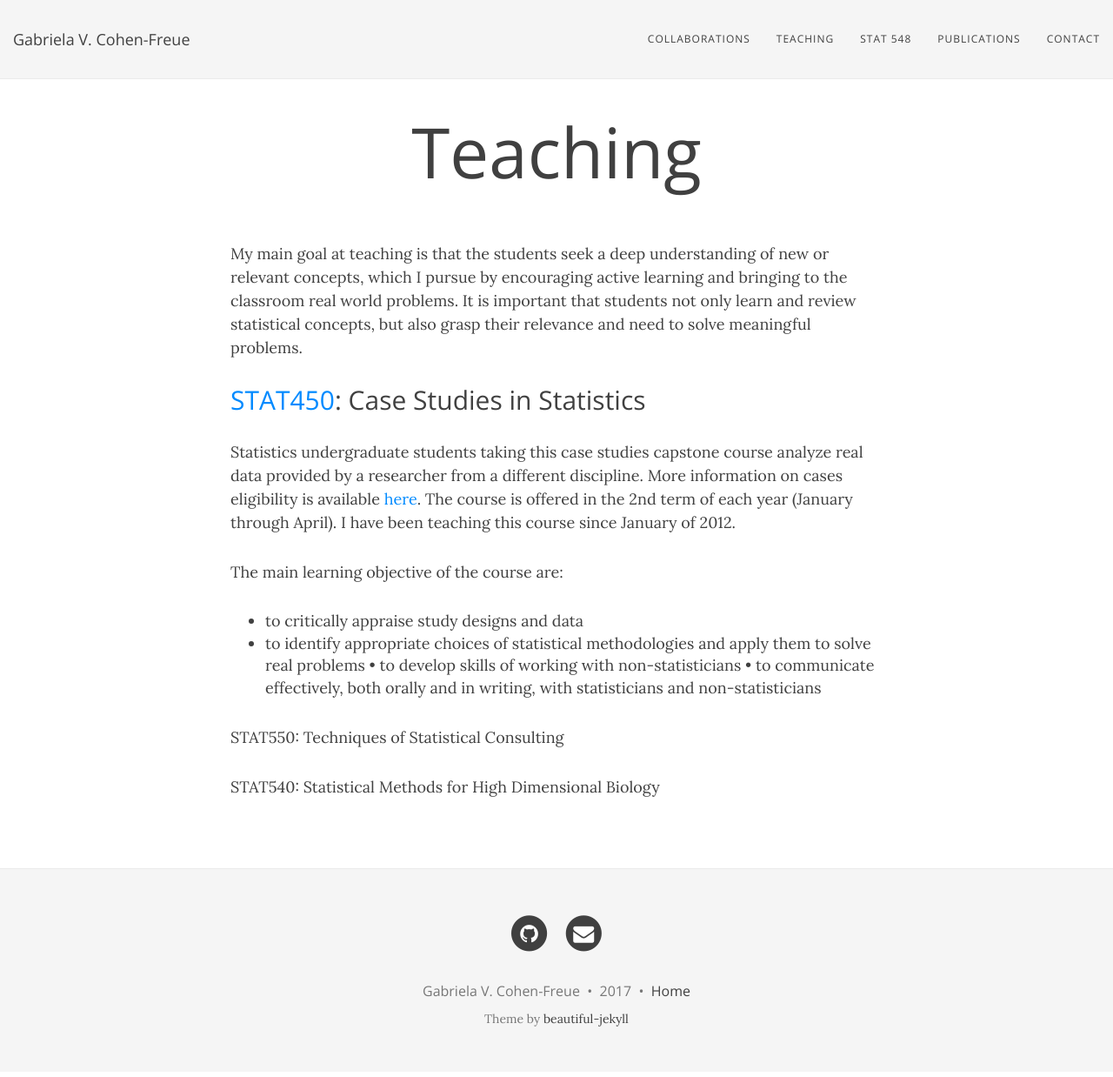
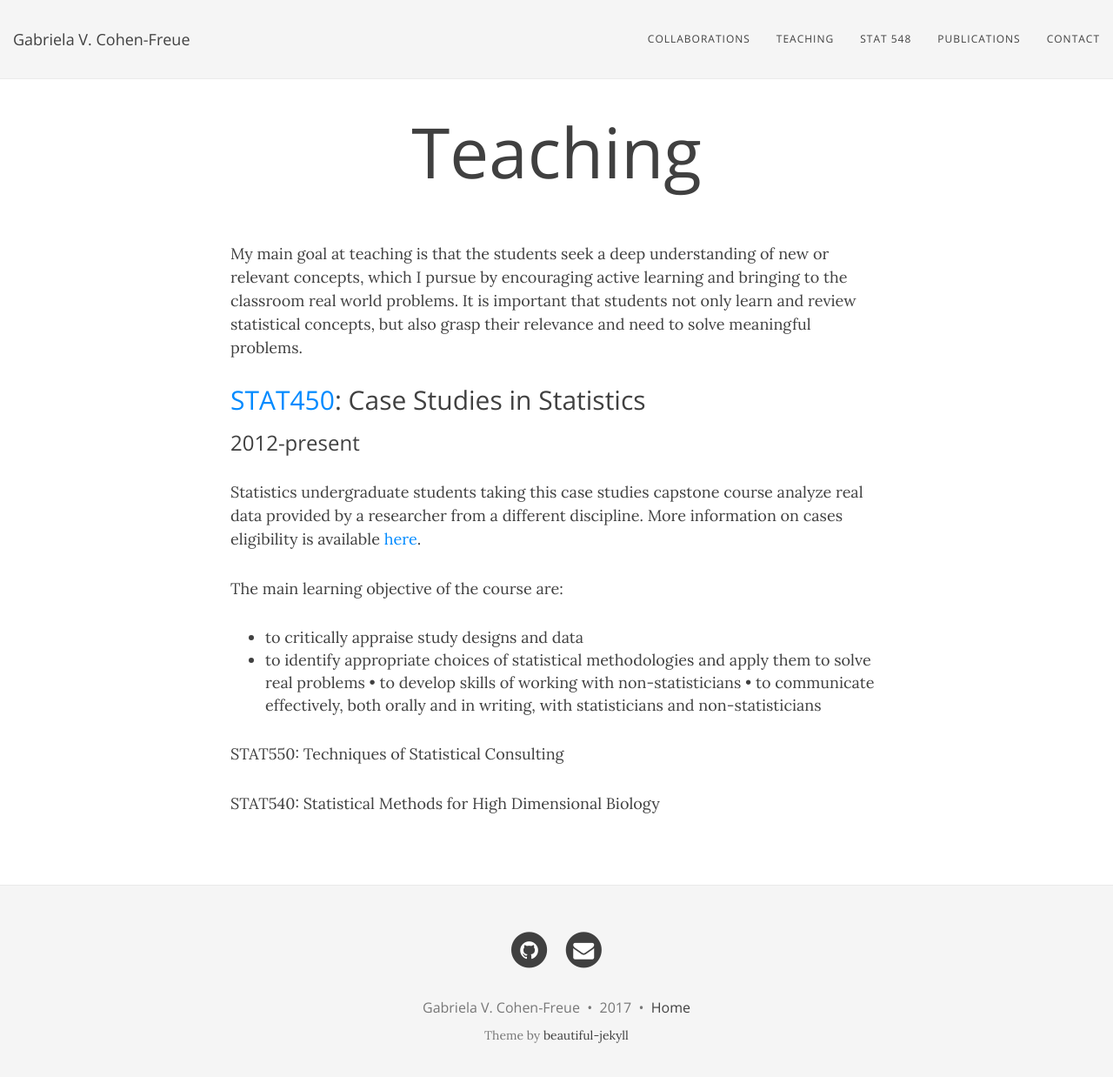
Before and after one commit to gcohenfr/gcohenfr.github.io, a Jekyll site: the page built from teach.md, in a window 1280 px wide and 1251 px high. Shown: the top 1238 px of the window at 87% size. Built offline with Jekyll 4.4.1, drawn with Linux system fonts in a browser that asks for light colours; nearby versions of some CDN libraries.

Commit message:
update teaching

```diff
--- a/teach.md
+++ b/teach.md
@@ -7,8 +7,9 @@ subtitle:
 My main goal at teaching is that the students seek a deep understanding of new or relevant concepts, which I pursue by encouraging active learning and bringing to the classroom real world problems. It is important that students not only learn and review statistical concepts, but also grasp their relevance and need to solve meaningful problems.
 
 ## [STAT450](https://courses.students.ubc.ca/cs/main?pname=subjarea&tname=subjareas&req=3&dept=STAT&course=450): Case Studies in Statistics
+### 2012-present
 
-Statistics undergraduate students taking this case studies capstone course analyze real data provided by a researcher from a different discipline. More information on cases eligibility is available [here](https://www.stat.ubc.ca/how-can-you-get-help-your-data). The course is offered in the 2nd term of each year (January through April). I have been teaching this course since January of 2012.
+Statistics undergraduate students taking this case studies capstone course analyze real data provided by a researcher from a different discipline. More information on cases eligibility is available [here](https://www.stat.ubc.ca/how-can-you-get-help-your-data).
 
 The main learning objective of the course are:
 -	to critically appraise study designs and data
```
